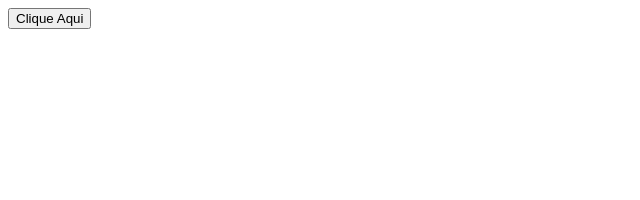
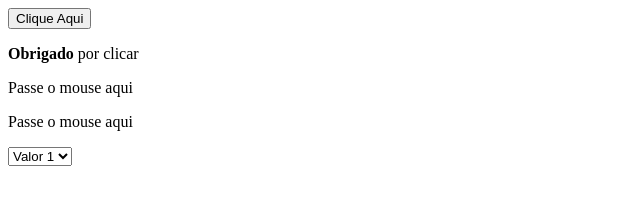
Before and after one commit to Eduardo-dev-BR/Js-DIO, a plain HTML site: page index.html in a window 1280 px wide. Both pictures are taken after a click on the button "Clique Aqui". Shown: the whole page, without its empty margins (0-640 px from the left). Drawn offline with Linux system fonts and the light colour scheme.

Commit message:
Js curso basico ok

```diff
--- a/index.html
+++ b/index.html
@@ -7,10 +7,17 @@
 </head>
 <body>
 
-    <button type="button">Clique Aqui</button>
+    <button type="button" onclick="clicou()">Clique Aqui</button>
+    <p id="agradecimento" onclick="redirecionar()  " style="cursor: pointer;"></h3>
+    <p id="mousemove" onmouseover="trocar(this)" onmouseout="voltar(this)">Passe o mouse aqui</p>
+    <p id="mousemove2" onmouseover="trocar(this)" onmouseout="voltar(this)">Passe o mouse aqui</p>
 
+    <select onchange="funcaoChange(this)">
+        <option value="1">Valor 1</option>
+        <option value="2">Valor 2</option>
+        <option value="3">Valor 3</option>
 
-
+    </select>
 
 
     <script src="./js/functions.js"></script>
--- a/js/functions2.js
+++ b/js/functions2.js
@@ -0,0 +1,35 @@
+// function clicou(){
+//     alert('Obrigado por clicar')
+// }
+
+function clicou(){
+    document.getElementById("agradecimento").innerHTML = "<b>Obrigado</b> por clicar"
+}
+
+function redirecionar(){
+  window.open("http://google.com") //abre em outra page
+  window.location.href = "http://google.com" //abre na mesma page
+}
+
+// function trocar(){
+//     p = document.getElementById('mousemove')
+//     p.innerHTML = "Voce passou o mouse!"
+// }
+
+// function voltar(){
+//     p = document.getElementById('mousemove')
+//     p.innerHTML = "Passe o mouse aqui"
+// }
+
+function trocar(elemento){
+    elemento.innerHTML = "Voce passou o mouse!"
+}
+
+function voltar(elemento){
+    elemento.innerHTML = "Passe o mouse aqui!"
+}
+
+//coletar valores
+function funcaoChange(elemento){
+    console.log(elemento.value)
+}
```
